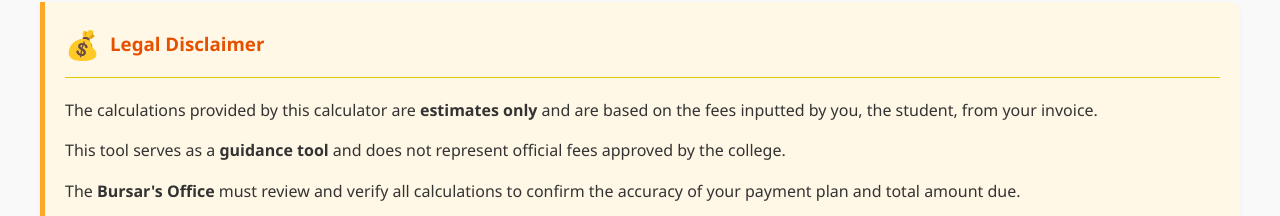
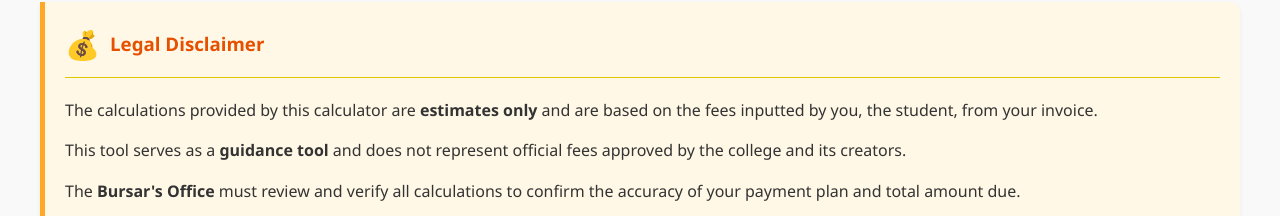
Before and after one commit to KP-tech1/Calculator-1, a plain HTML site: page index.html in a window 1280 px wide. Shown: the part 1664-1880 px from the top of the page. Drawn offline with Linux system fonts and the light colour scheme.

Commit message:
Update index.html

```diff
--- a/index.html
+++ b/index.html
@@ -147,7 +147,7 @@
     <div class="disclaimer">
       <h3>Legal Disclaimer</h3>
       <p>The calculations provided by this calculator are <strong>estimates only</strong> and are based on the fees inputted by you, the student, from your invoice.</p>
-      <p>This tool serves as a <strong>guidance tool</strong> and does not represent official fees approved by the college.</p>
+      <p>This tool serves as a <strong>guidance tool</strong> and does not represent official fees approved by the college and its creators.</p>
       <p>The <strong>Bursar's Office</strong> must review and verify all calculations to confirm the accuracy of your payment plan and total amount due.</p>
 
       <p>Additional important information:</p>
```
